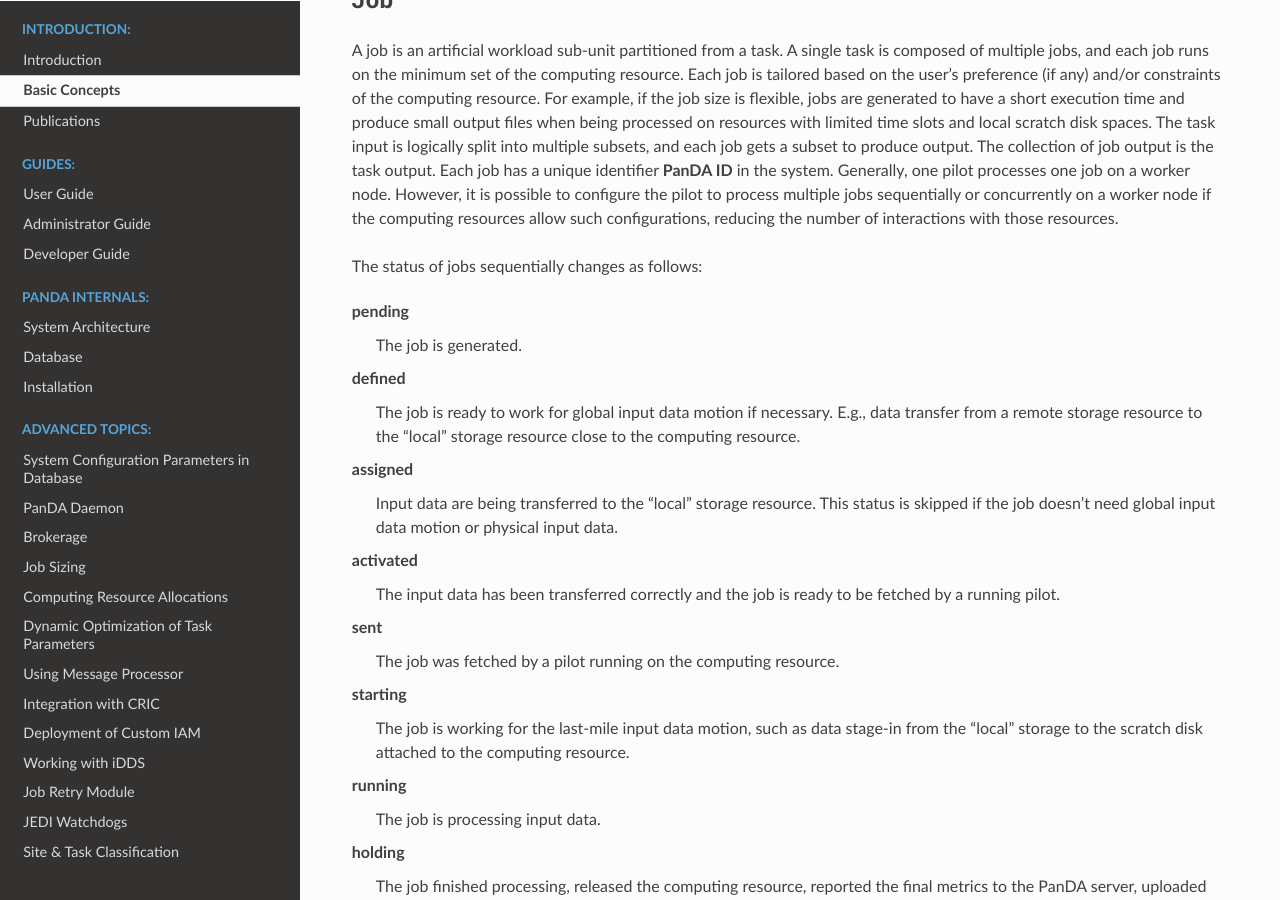
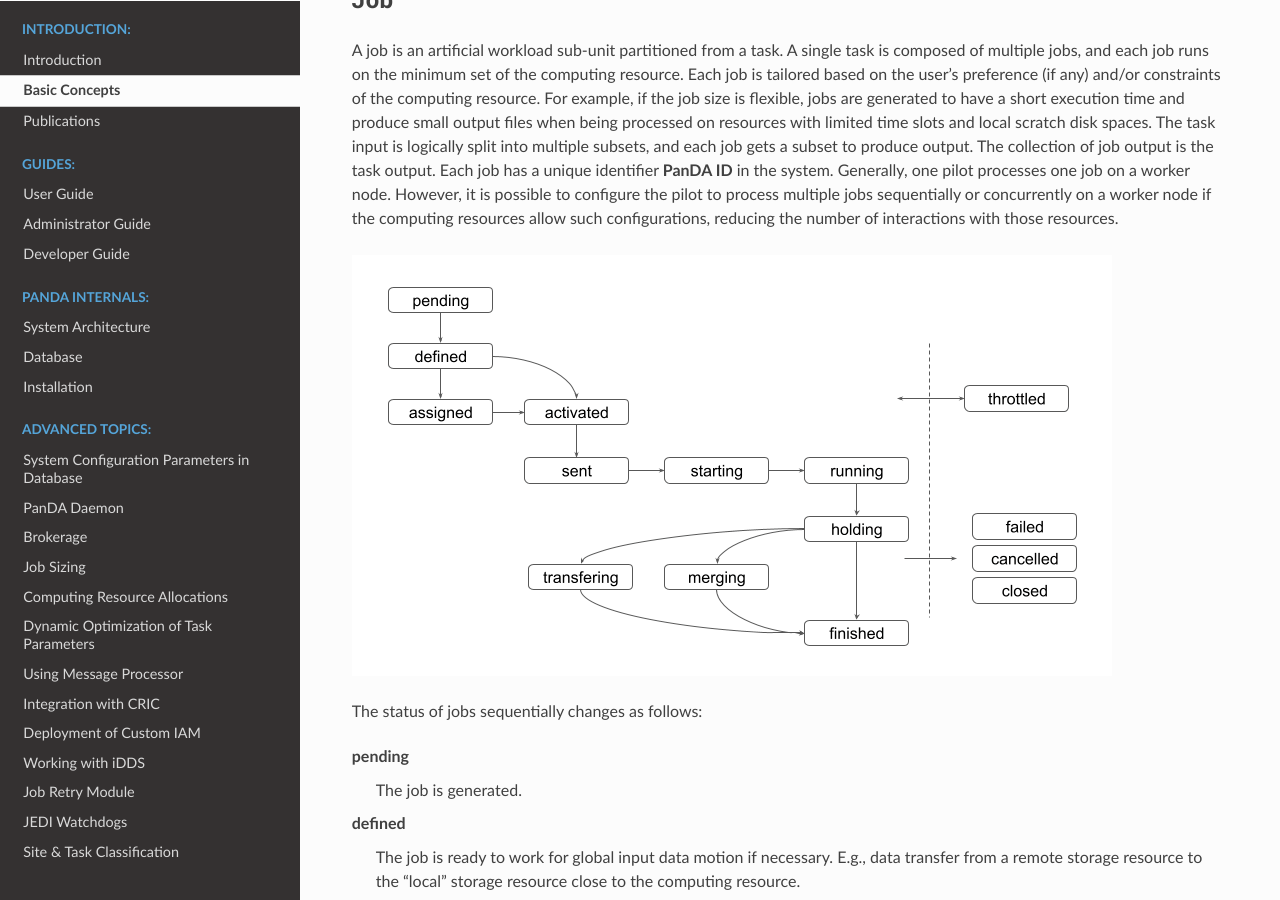
Before and after one commit to PanDAWMS/panda-docs, a Sphinx documentation site: the page built from docs/source/terminology/terminology.rst, in a window 1280 px wide and 900 px high, scrolled down 5209 px. Built offline with Sphinx 7.4.7 and the Read the Docs theme 2.0.0, drawn with Linux system fonts in a browser that asks for light colours; pages that are not in the unit, such as notebooks, are missing from menus.

```diff
--- a/docs/source/terminology/terminology.rst
+++ b/docs/source/terminology/terminology.rst
@@ -180,6 +180,8 @@
 multiple jobs sequentially or concurrently on a worker node if the computing resources allow such configurations,
 reducing the number of interactions with those resources.
 
+.. figure:: images/jobStatus.png
+
 The status of jobs sequentially changes as follows:
 
 pending
```
Also changed, not shown: docs/source/database/database.rst (line endings or trailing spaces), docs/source/terminology/images/jobStatus.png (added).
